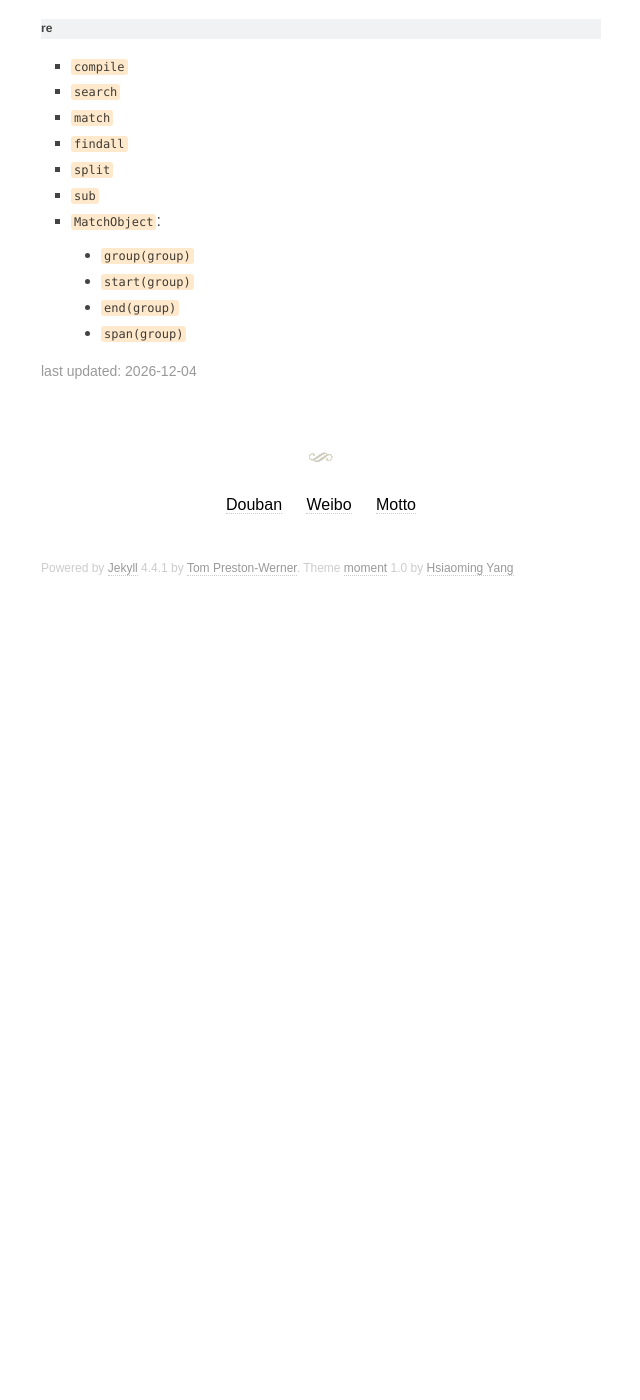
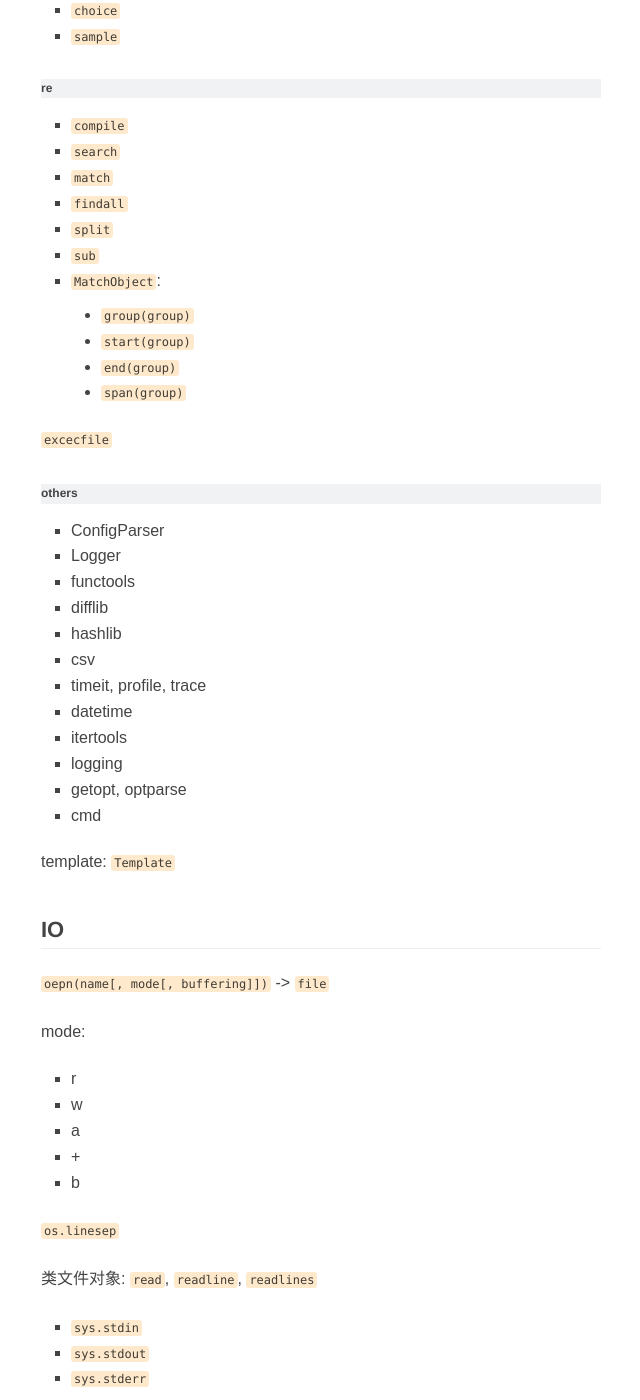
Before and after one commit to fanyange/fanyange.github.io, a Jekyll site: the page built from wiki/Python.md, in a window 1280 px wide and 1400 px high, scrolled down 7268 px. Shown: the whole window, without its empty margins (319-959 px from the left). Built offline with Jekyll 4.4.1, drawn with Linux system fonts in a browser that asks for light colours; some web fonts are replaced; comment, search, counter and statistics services are not loaded; before the commit the page ends 7898 px from its top, so only the background shows below that; some of the changed text lies outside the part shown.

Commit message:
Add notes to Python modules, GUI, and database topics

```diff
--- a/wiki/Python.md
+++ b/wiki/Python.md
@@ -288,3 +290,49 @@ dque
    - `start(group)`
    - `end(group)`
    - `span(group)`
+
+`excecfile`
+
+### others
+- ConfigParser
+- Logger
+- functools
+- difflib
+- hashlib
+- csv
+- timeit, profile, trace
+- datetime
+- itertools
+- logging
+- getopt, optparse
+- cmd
+
+template: `Template`
+## IO
+`oepn(name[, mode[, buffering]])` -> `file`
+
+mode:
+- r
+- w
+- a
+- +
+- b
+
+`os.linesep`
+
+类文件对象: `read`, `readline`, `readlines`
+
+- `sys.stdin`
+- `sys.stdout`
+- `sys.stderr`
+
+随机访问：`seek`, `tell`
+
+- `read`, `readline`, `readlines`
+- `write`, `writelines(iter)`
+
+## GUI
+wxpython
+
+## Database
+- `connect`
```
Also changed, not shown: other parts of wiki/Python.md (+2 -0 lines).
